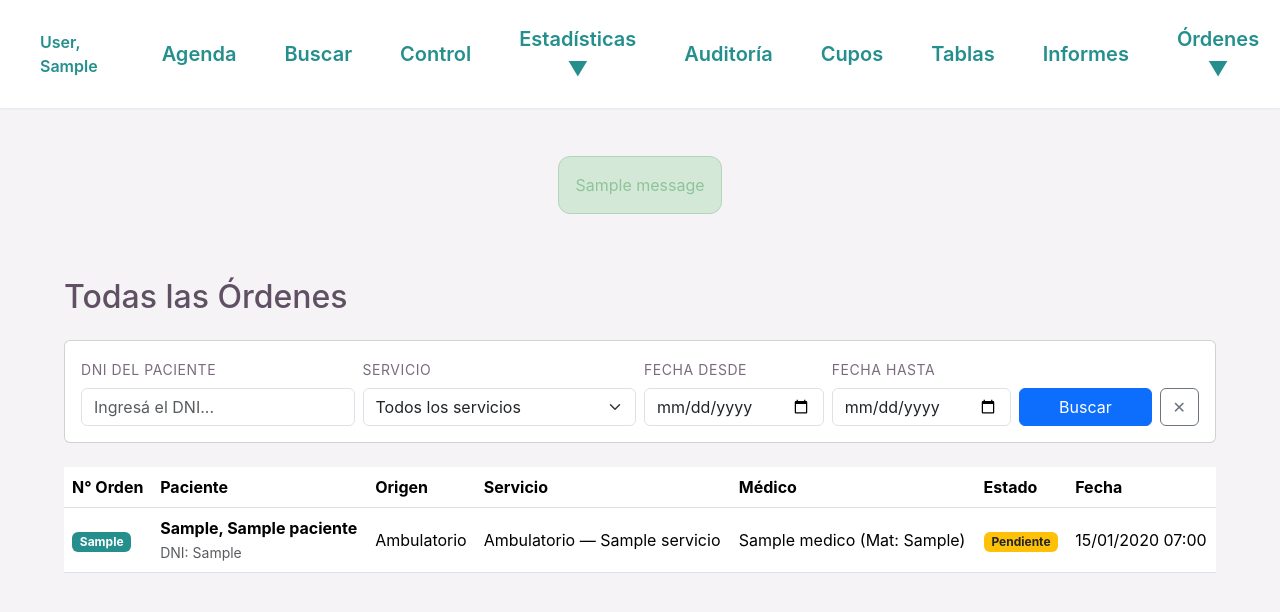
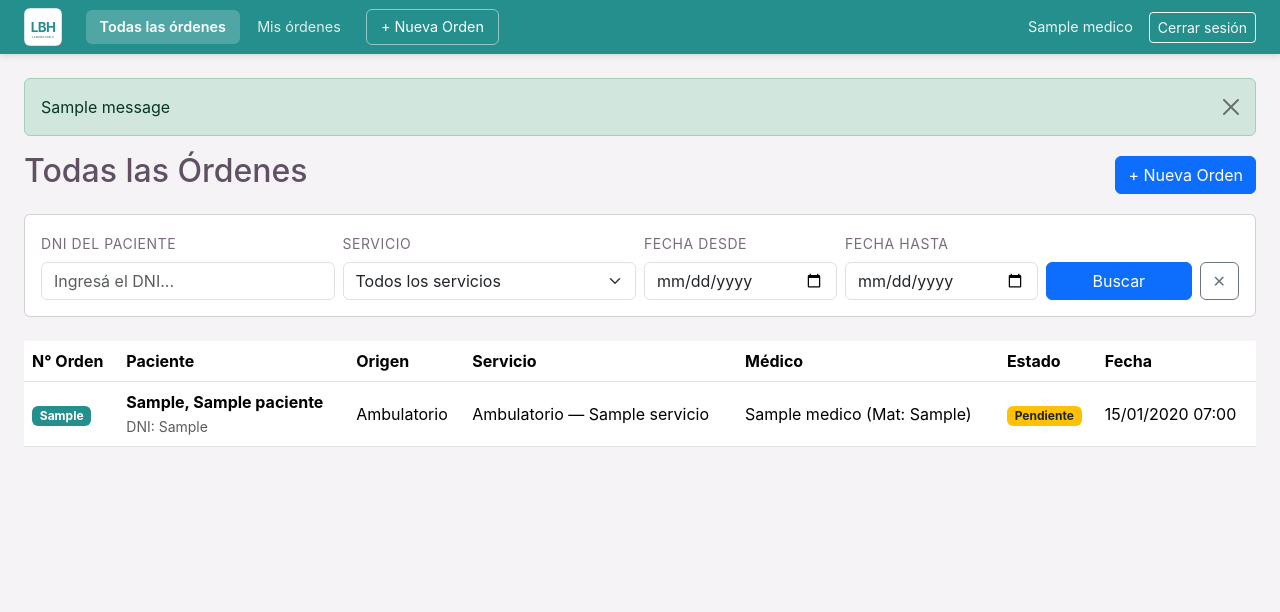
Before and after one commit to maurohcardona/calendario, a Django app: page /ordenes/todas/ in a window 1280 px wide; the page is wider, and only the part inside the window is pictured. Shown: the top 612 px of that part. Run offline with Django 5.2, Linux system fonts and the light colour scheme; a user stored in the database is signed in; tables that the repository leaves empty hold one stand-in row (values such as "Sample post"); one stand-in notice (Sample message) is shown; parts of the project's set-up code (start-up, migrations or seed data) failed here and were passed over; some libraries are stand-ins or nearby versions.

Commit message:
feat(ordenes): layout separado para médicos con bloqueo al admin
- base_medico.html: layout independiente con header minimalista
  turquesa, navegación horizontal (Todas/Mis Órdenes/Nueva) y logout
- todas_ordenes.html: extiende base_medico.html, agrega botón Nueva Orden
- mis_ordenes: filtra solo órdenes del médico autenticado (@medico_requerido)
- todas_ordenes: protegida con @medico_requerido
- MedicoAwareLoginView: redirige médicos a mis_ordenes post-login
- BloquearAdminMedicosMiddleware: bloquea /admin/* para médicos
- 15 tests nuevos: bloqueo admin, acceso vistas, redirección post-login
- 79/79 tests passing

```diff
--- a/Agenda/settings.py
+++ b/Agenda/settings.py
@@ -50,6 +50,7 @@ MIDDLEWARE = [
     "django.middleware.common.CommonMiddleware",
     "django.middleware.csrf.CsrfViewMiddleware",
     "django.contrib.auth.middleware.AuthenticationMiddleware",
+    "ordenes.middleware.BloquearAdminMedicosMiddleware",
     "django.contrib.messages.middleware.MessageMiddleware",
     "django.middleware.clickjacking.XFrameOptionsMiddleware",
     "auditlog.middleware.AuditlogMiddleware",  # Registra el usuario en cada cambio
--- a/Agenda/urls.py
+++ b/Agenda/urls.py
@@ -4,6 +4,7 @@ from django.views.generic import TemplateView
 from turnos import views as turnos_views
 from django.conf import settings
 from django.urls import include, path
+from ordenes.views import MedicoAwareLoginView
 
 # Configurar la URL del sitio para el botón "Ver sitio" del admin
 admin.site.site_url = "/turnos/calendario"
@@ -32,6 +33,8 @@ urlpatterns = [
     # Provide a logout view that accepts GET (redirect) and POST (logout),
     # to avoid 405 errors when a user visits /accounts/logout/.
     path("accounts/logout/", turnos_views.logout_view, name="logout"),
+    # Login custom: redirige médicos a mis_ordenes post-login
+    path("accounts/login/", MedicoAwareLoginView.as_view(), name="login"),
     # Authentication (login/password reset etc.)
     path("accounts/", include("django.contrib.auth.urls")),
     # PWA: página offline (fallback cuando no hay conexión)
--- /dev/null
+++ b/ordenes/middleware.py
@@ -0,0 +1,41 @@
+from django.contrib import messages
+from django.shortcuts import redirect
+from django.utils.deprecation import MiddlewareMixin
+
+
+class BloquearAdminMedicosMiddleware(MiddlewareMixin):
+    """
+    Bloquea acceso al admin para usuarios con médico asociado.
+
+    Los médicos solo deben usar la interfaz simplificada de órdenes,
+    no el panel administrativo completo.
+    """
+
+    def process_request(self, request):
+        """Intercepta peticiones al admin y bloquea médicos."""
+        if not request.path.startswith("/admin/"):
+            return None
+
+        if not request.user.is_authenticated:
+            return None
+
+        # Verificar si el usuario tiene médico asociado
+        # Usamos hasattr + acceso directo para evitar queries extra
+        medico = getattr(request.user, "medico", None)
+        if medico is None:
+            # Intentar acceso explícito por si la caché no está populada
+            try:
+                medico = request.user.medico
+            except Exception:
+                medico = None
+
+        if medico is not None:
+            return redirect("ordenes:mis_ordenes")
+
+        return None
+
+    def process_response(self, request, response):
+        """Agrega mensaje de advertencia tras redirección desde admin."""
+        # El mensaje se agrega en process_response para que MessageMiddleware
+        # ya esté activo y pueda procesar el storage correctamente.
+        return response
--- a/ordenes/templates/ordenes/todas_ordenes.html
+++ b/ordenes/templates/ordenes/todas_ordenes.html
@@ -1,7 +1,8 @@
-{% extends "base.html" %}
-{% block content %}
+{% extends "base_medico.html" %}
+{% block medico_content %}
 <div class="d-flex justify-content-between align-items-center mb-3">
   <h2>Todas las Órdenes</h2>
+  <a href="{% url 'ordenes:crear_orden' %}" class="btn btn-primary">+ Nueva Orden</a>
 </div>
 
 <div class="card mb-4">
--- a/ordenes/views.py
+++ b/ordenes/views.py
@@ -2,9 +2,11 @@ import json
 
 from django.contrib import messages
 from django.contrib.auth.decorators import login_required
+from django.contrib.auth.views import LoginView as DjangoLoginView
 from django.db.models import Q
 from django.http import JsonResponse
 from django.shortcuts import get_object_or_404, redirect, render
+from django.urls import reverse
 from django.utils import timezone
 
 from pacientes.models import Paciente
@@ -195,9 +197,13 @@ def crear_orden(request):
 
 
 @medico_requerido
+@medico_requerido
 def mis_ordenes(request):
-    """Vista que muestra todas las órdenes de laboratorio."""
-    ordenes = OrdenLaboratorio.objects.select_related("paciente", "medico").order_by("-fecha_creacion")
+    """Vista que muestra las órdenes del médico autenticado."""
+    medico = request.user.medico
+    ordenes = OrdenLaboratorio.objects.filter(
+        medico=medico
+    ).select_related("paciente", "medico").order_by("-fecha_creacion")
     return render(request, "ordenes/mis_ordenes.html", {"ordenes": ordenes})
 
 
@@ -370,7 +376,7 @@ def buscar_ordenes_global(request):
     return JsonResponse({"ordenes": data})
 
 
-@login_required
+@medico_requerido
 def todas_ordenes(request):
     """Vista con filtros avanzados para buscar todas las órdenes."""
     qs = OrdenLaboratorio.objects.select_related("paciente", "medico", "servicio").order_by("-fecha_creacion")
@@ -401,3 +407,19 @@ def todas_ordenes(request):
             "fecha_hasta": fecha_hasta,
         },
     })
+
+
+class MedicoAwareLoginView(DjangoLoginView):
+    """
+    LoginView que redirige médicos a su interfaz específica post-login.
+
+    - Usuarios con médico asociado → ordenes:mis_ordenes
+    - Resto de usuarios → comportamiento default de Django (LOGIN_REDIRECT_URL)
+    """
+
+    def get_success_url(self):
+        try:
+            _ = self.request.user.medico  # Dispara DoesNotExist si no tiene
+            return reverse("ordenes:mis_ordenes")
+        except Exception:
+            return super().get_success_url()
--- a/templates/base_medico.html
+++ b/templates/base_medico.html
@@ -1,4 +1,135 @@
-{% extends "base.html" %}
-{% block content %}
-{% block medico_content %}{% endblock %}
-{% endblock %}
+{% load static %}
+<!DOCTYPE html>
+<html lang="es">
+<head>
+  <meta charset="utf-8">
+  <meta name="viewport" content="width=device-width, initial-scale=1">
+  <title>{% block title %}Laboratorio Hospital Balestrini{% endblock %}</title>
+
+  {# PWA Meta Tags #}
+  <link rel="manifest" href="{% static 'manifest.json' %}">
+  <meta name="theme-color" content="#248f8d">
+  <link rel="apple-touch-icon" href="{% static 'icons/apple-touch-icon.png' %}">
+  <meta name="apple-mobile-web-app-capable" content="yes">
+  <meta name="apple-mobile-web-app-status-bar-style" content="black-translucent">
+  <link rel="icon" type="image/png" sizes="192x192" href="{% static 'icons/icon-192x192.png' %}">
+  <link rel="shortcut icon" href="{% static 'icons/favicon.ico' %}">
+
+  {# Bootstrap + estilos del proyecto #}
+  <link href="{% static 'vendor/bootstrap/bootstrap.min.css' %}" rel="stylesheet">
+  <link href="{% static 'css/apple-design.css' %}" rel="stylesheet">
+
+  <style>
+    .header-medico {
+      background: var(--color-primary);
+      box-shadow: 0 2px 6px rgba(0,0,0,0.12);
+    }
+
+    .nav-link-medico {
+      color: rgba(255,255,255,0.85) !important;
+      text-decoration: none;
+      padding: 0.4rem 0.85rem;
+      border-radius: 6px;
+      font-size: 0.9rem;
+      transition: background 0.15s, color 0.15s;
+    }
+
+    .nav-link-medico:hover {
+      background: rgba(255,255,255,0.15);
+      color: white !important;
+    }
+
+    .nav-link-medico.active {
+      background: rgba(255,255,255,0.2);
+      color: white !important;
+      font-weight: 600;
+    }
+
+    .nav-link-nueva {
+      color: white !important;
+      text-decoration: none;
+      padding: 0.4rem 0.85rem;
+      border: 1px solid rgba(255,255,255,0.5);
+      border-radius: 6px;
+      font-size: 0.9rem;
+      transition: background 0.15s;
+    }
+
+    .nav-link-nueva:hover {
+      background: rgba(255,255,255,0.15);
+      color: white !important;
+    }
+  </style>
+
+  {% block extra_css %}{% endblock %}
+</head>
+<body>
+
+  {# Header minimalista #}
+  <header class="header-medico py-2">
+    <div class="container-fluid px-4">
+      <div class="d-flex justify-content-between align-items-center">
+
+        {# Logo + Navegación #}
+        <div class="d-flex align-items-center gap-4">
+          <img src="{% static 'icons/logo.svg' %}" height="38" alt="LHB">
+          <nav class="d-flex align-items-center gap-1">
+            <a href="{% url 'ordenes:todas_ordenes' %}"
+               class="nav-link-medico {% if request.resolver_match.url_name == 'todas_ordenes' %}active{% endif %}">
+              Todas las órdenes
+            </a>
+            <a href="{% url 'ordenes:mis_ordenes' %}"
+               class="nav-link-medico {% if request.resolver_match.url_name == 'mis_ordenes' %}active{% endif %}">
+              Mis órdenes
+            </a>
+            <a href="{% url 'ordenes:crear_orden' %}" class="nav-link-nueva ms-2">
+              + Nueva Orden
+            </a>
+          </nav>
+        </div>
+
+        {# Usuario + Logout #}
+        <div class="d-flex align-items-center gap-3">
+          <span class="text-white" style="font-size: 0.9rem; opacity: 0.9;">
+            {{ request.user.medico.nombre }}
+          </span>
+          <a href="{% url 'logout' %}" class="btn btn-sm btn-outline-light">
+            Cerrar sesión
+          </a>
+        </div>
+
+      </div>
+    </div>
+  </header>
+
+  {# Contenido principal #}
+  <main class="container-fluid py-4 px-4">
+    {% if messages %}
+      {% for message in messages %}
+        <div class="alert alert-{{ message.tags }} alert-dismissible fade show" role="alert">
+          {{ message }}
+          <button type="button" class="btn-close" data-bs-dismiss="alert" aria-label="Cerrar"></button>
+        </div>
+      {% endfor %}
+    {% endif %}
+
+    {% block medico_content %}{% endblock %}
+  </main>
+
+  {# Bootstrap JS #}
+  <script src="{% static 'vendor/bootstrap/bootstrap.bundle.min.js' %}"></script>
+
+  {# Service Worker #}
+  <script>
+    if ('serviceWorker' in navigator) {
+      window.addEventListener('load', function () {
+        navigator.serviceWorker.register('/static/sw.js')
+          .then(function (reg) { console.log('[SW] Registrado:', reg.scope); })
+          .catch(function (err) { console.error('[SW] Error:', err); });
+      });
+    }
+  </script>
+
+  {% block extra_js %}{% endblock %}
+</body>
+</html>
```
Also changed, not shown: ordenes/tests/test_medico_layout.py (added, +224 -0 lines).
